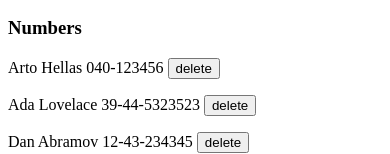
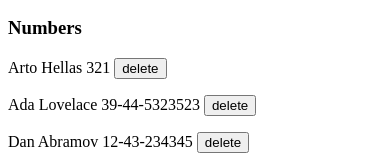
Before and after one commit to vicjeremy/full-stack-open, a React (Vite) app in the folder part2/phonebook/: page / in a window 390 px wide. Shown: the part 212-366 px from the top of the page. Built offline with nearby package versions, Linux system fonts and the light colour scheme; data requests are answered from the project's data file.

Commit message:
feat: 2.15*: The Phonebook step 10

```diff
--- a/part2/phonebook/db.json
+++ b/part2/phonebook/db.json
@@ -2,7 +2,7 @@
   "persons": [
     {
       "name": "Arto Hellas",
-      "number": "040-123456",
+      "number": "321",
       "id": "1"
     },
     {
@@ -20,5 +20,6 @@
       "number": "39-23-6423122",
       "id": "4"
     }
-  ]
+  ],
+  "$schema": "./node_modules/json-server/schema.json"
 }
--- a/part2/phonebook/src/App.jsx
+++ b/part2/phonebook/src/App.jsx
@@ -26,17 +26,25 @@ const App = () => {
     }
 
     if(persons.some(person => person.name === newName)){
-      alert(`${newName.name} is already in the phonebook`)
-      return
-    }
+      if (confirm(`${newName} is already added in the phonebook, replace the old number with a new one?`) == true){
+        const person = persons.find((n) => n.name === newName)
+        const changedPerson = { ...person, number: newNumber}
 
-   personService.create(personObject).then(returnedPerson => {
+        personService.update(person.id, changedPerson).then((returnedPerson) => {
+        setPersons(persons.map((persons) => (persons.id !== person.id ? persons : returnedPerson)))
+      })
+      }else{
+        return
+      }
+    }else{
+      personService.create(personObject).then(returnedPerson => {
       console.log(returnedPerson)
       setPersons(persons.concat(returnedPerson))
 
       setNewName('')
       setNewNumber('')
-    })
+      })
+    }
   }
 
   const handleNameChange = (event) => {
--- a/part2/phonebook/src/services/persons.js
+++ b/part2/phonebook/src/services/persons.js
@@ -16,5 +16,10 @@ const erase = (id) => {
   return request.then((response) => response.data);
 };
 
+const update = (id, newObject) => {
+  const request = axios.put(`${baseUrl}/${id}`, newObject);
+  return request.then((response) => response.data);
+};
 
-export default { getAll, create, erase };
+
+export default { getAll, create, erase, update };
```
